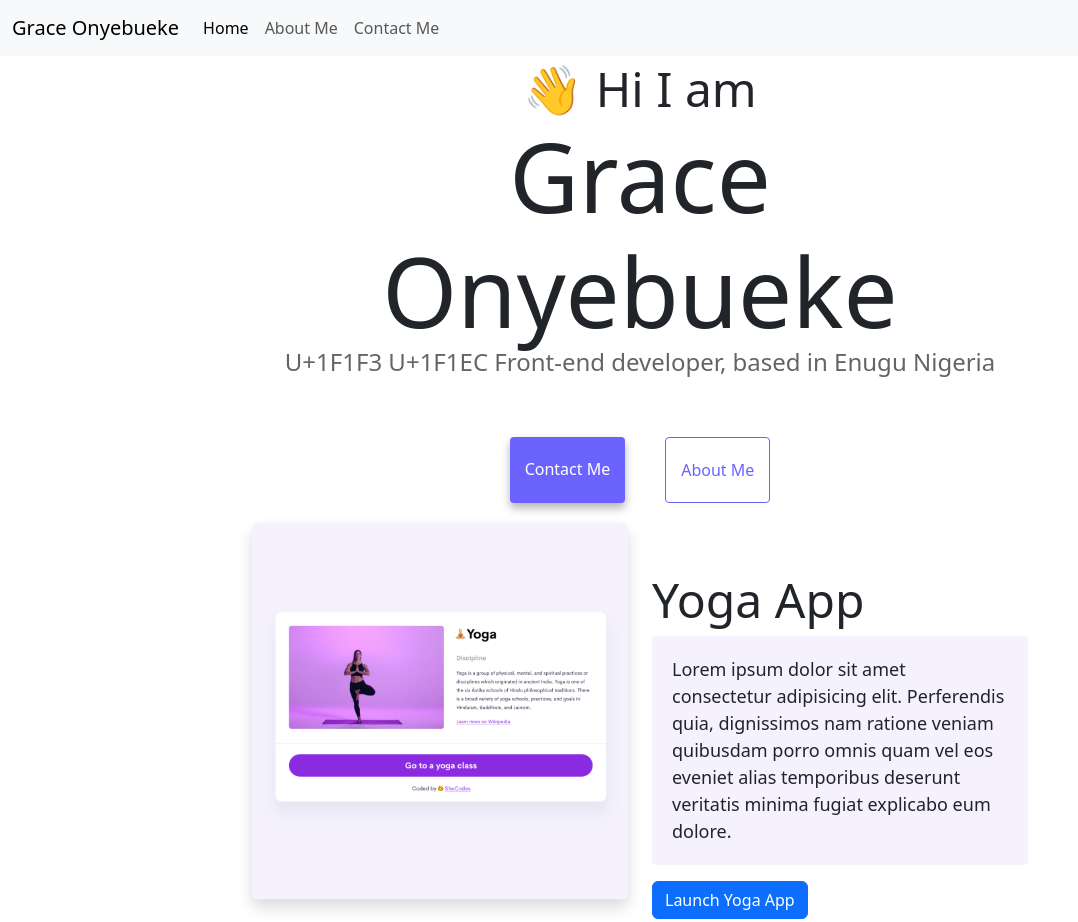
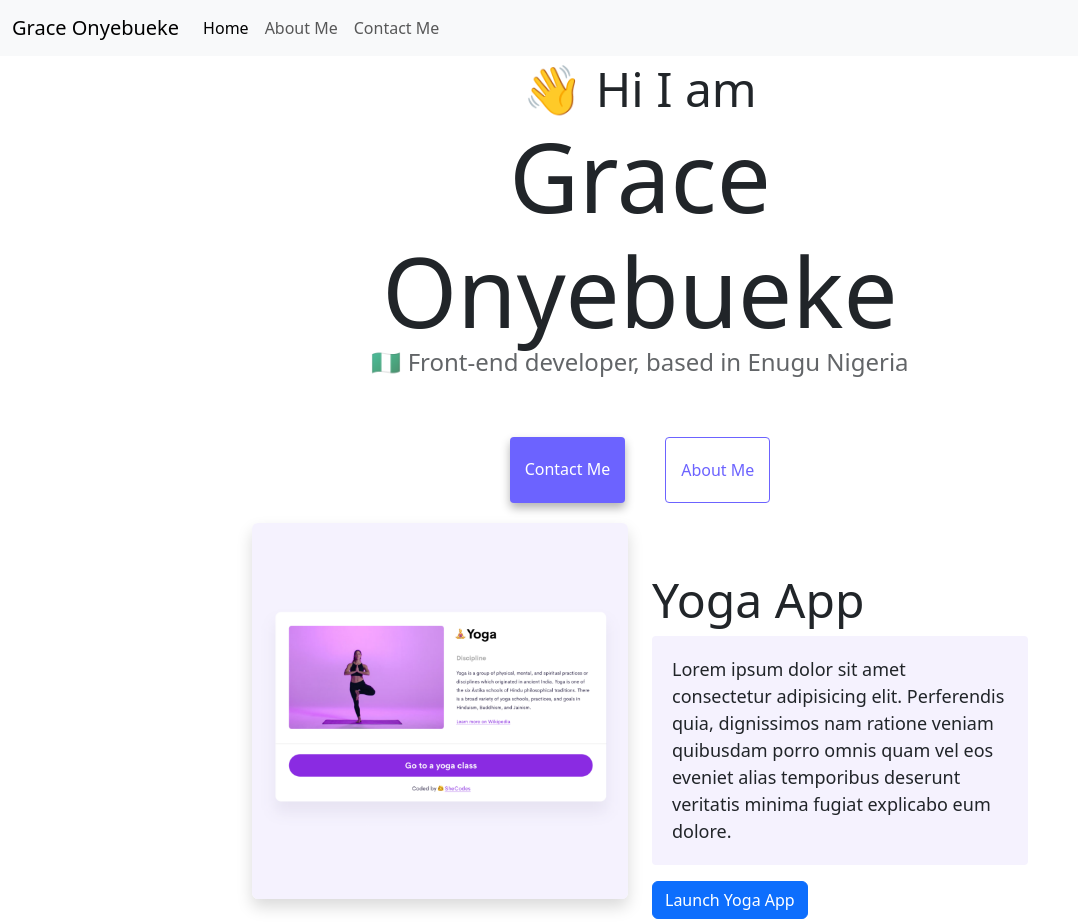
Before and after one commit to Hisgraceingrace/Grace-Onyebueke, a plain HTML site: page index.html in a window 1280 px wide. Shown: the top 922 px of the page, without its empty margins (0-1078 px from the left). Drawn offline with nearby package versions, Linux system fonts and the light colour scheme.

Commit message:
updated index.html

```diff
--- a/index.html
+++ b/index.html
@@ -62,7 +62,7 @@
     </nav>
     <h2>👋 Hi I am</h2>
     <h1>Grace Onyebueke</h1>
-    <h3>U+1F1F3 U+1F1EC Front-end developer, based in Enugu Nigeria</h3>
+    <h3>🇳🇬 Front-end developer, based in Enugu Nigeria</h3>
     <div class="navigation-links">
       <a
         href="about.html#contact"
```
